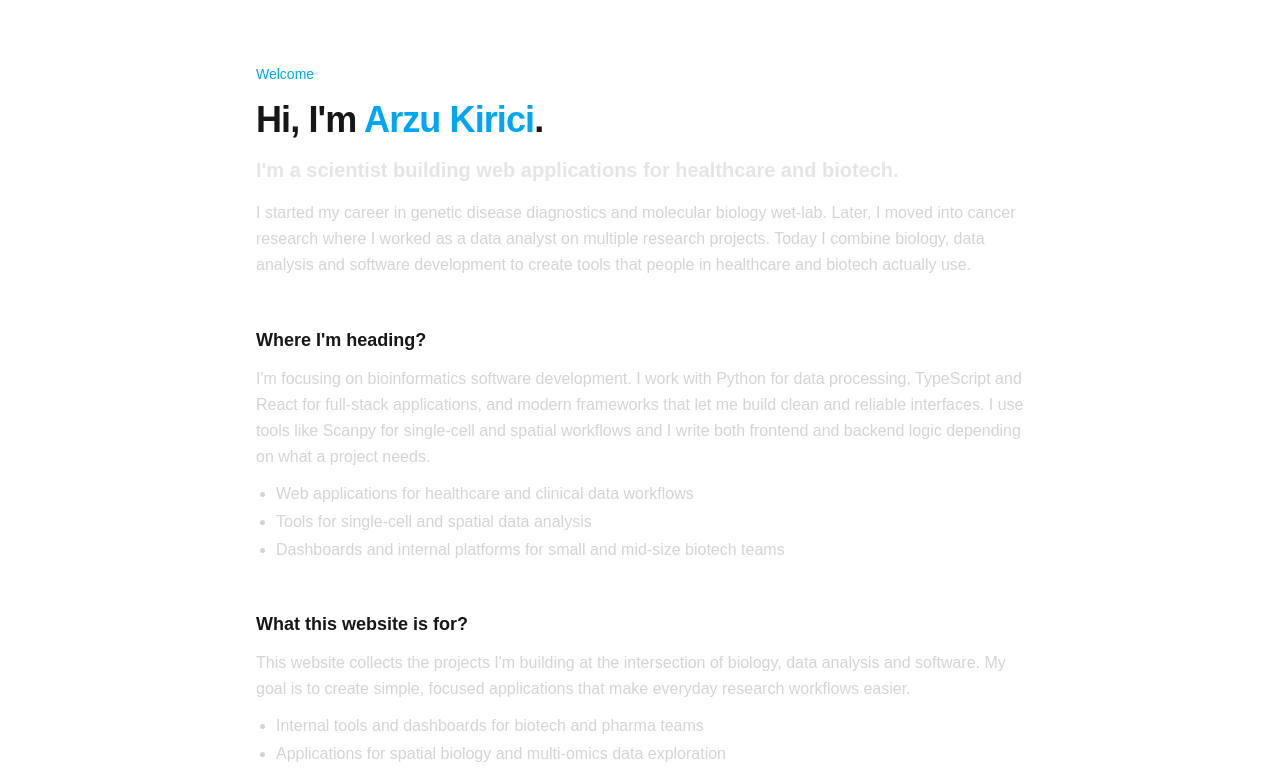
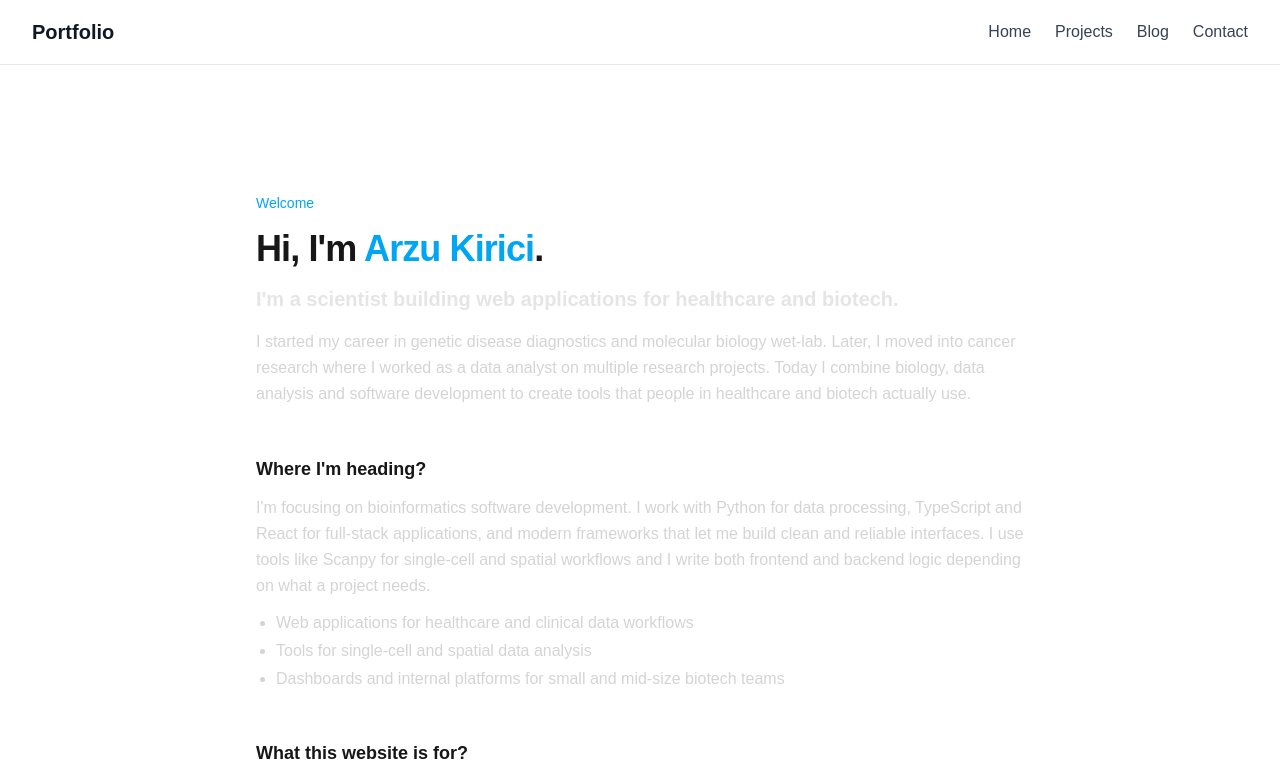
Before and after one commit to agkirici/agkirici.github.io, a Next.js app: page / in a window 1280 px wide. Shown: the top 773 px of the page. Built offline with nearby package versions, Linux system fonts and the light colour scheme.

Commit message:
Restore navbar in layout

```diff
--- a/app/layout.tsx
+++ b/app/layout.tsx
@@ -1,6 +1,8 @@
 import type { Metadata } from "next";
 
 import "./globals.css";
+
+import Navbar from "@/components/Navbar";
 
 import ScrollToTop from "@/components/ScrollToTop";
 
@@ -17,7 +19,15 @@ export default function RootLayout({
   return (
     <html lang="en">
       <body className="min-h-screen bg-gradient-to-b from-slate-950 via-slate-900 to-slate-950 text-neutral-100 antialiased">
-        {children}
+        {/* Üstte sabit navbar */}
+        <Navbar />
+
+        {/* Navbar'ın altında içerik; çakışmaması için biraz padding-top */}
+        <main className="pt-16">
+          {children}
+        </main>
+
+        {/* Her sayfada görünen scroll-to-top butonu */}
         <ScrollToTop />
       </body>
     </html>
```
